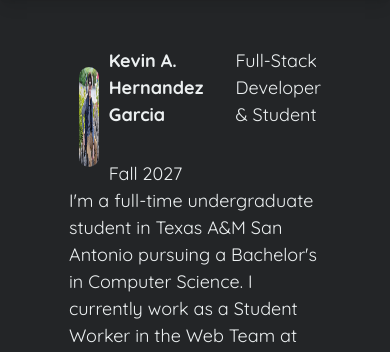
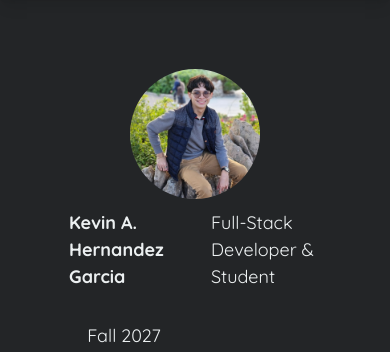
Before and after one commit to Alke-14/testWeb, a website with bundled scripts: page index.html in a window 390 px wide. Shown: the part 846-1198 px from the top of the page. Built offline with nearby package versions, Linux system fonts and the light colour scheme.

Commit message:
fix: updated responsiveness for pfp card and mobile nav for when it's horizontal

```diff
--- a/about.html
+++ b/about.html
@@ -27,7 +27,7 @@
                 <br>
                 <div class="border-prof p-4 rounded-2xl">
                     <div class="flex mx-auto rounded-2xl items-center m-2.5">
-                        <div class="flex float-left p-2.5">
+                        <div class="flex float-left m-2.5">
                             <img src="./src/images/pfp.png" class="rounded-full">
                         </div>
                         <div class="box">
--- a/index.html
+++ b/index.html
@@ -25,11 +25,11 @@
             <h1 class="text-5xl text-center font-bold">The Bonfire</h1>
         </div>
         <main>
-            <div class="max-w-6xl md:px-6 lg:px-9 pt-10">
+            <div class="max-w-6xl md:px-6 lg:px-9">
                 <div class="m-4 p-2">
-                    <div class="flex mx-auto rounded-2xl items-center">
-                        <div class="flex float-left p-2.5">
-                            <img src="./src/images/pfp.png" class="rounded-full w-[100px] h-[100px]">
+                    <div class="flex mx-auto rounded-2xl items-center m-3">
+                        <div class="flex float-left m-2.5">
+                            <img src="./src/images/pfp.png" class="rounded-full">
                         </div>
                         <div class="box">
                             <p class="font-bold">Kevin A. Hernandez Garcia</p>
--- a/src/main.css
+++ b/src/main.css
@@ -268,13 +268,19 @@
         width: 340px;
     }
 
+    .flex {
+        display: grid;
+        justify-content: center;
+        align-items: center;
+    }
+
+
     .swiper-slide h2 {
         font-size: 1.125rem;
     }
 
-    .float-left img {
-        width: 100px;
-        height: 100px;
+    .box p {
+        justify-self: center;
     }
 
     .mobile-resize {
--- a/src/nav.css
+++ b/src/nav.css
@@ -72,7 +72,7 @@
   background-color: #9b59b6;
 }
 
-@media screen and (max-width: 768px) {
+@media screen and (max-width: 875px) {
   nav {
     width: 90%;
     margin-left: 5%;
```
Also changed, not shown: src/output.css.
